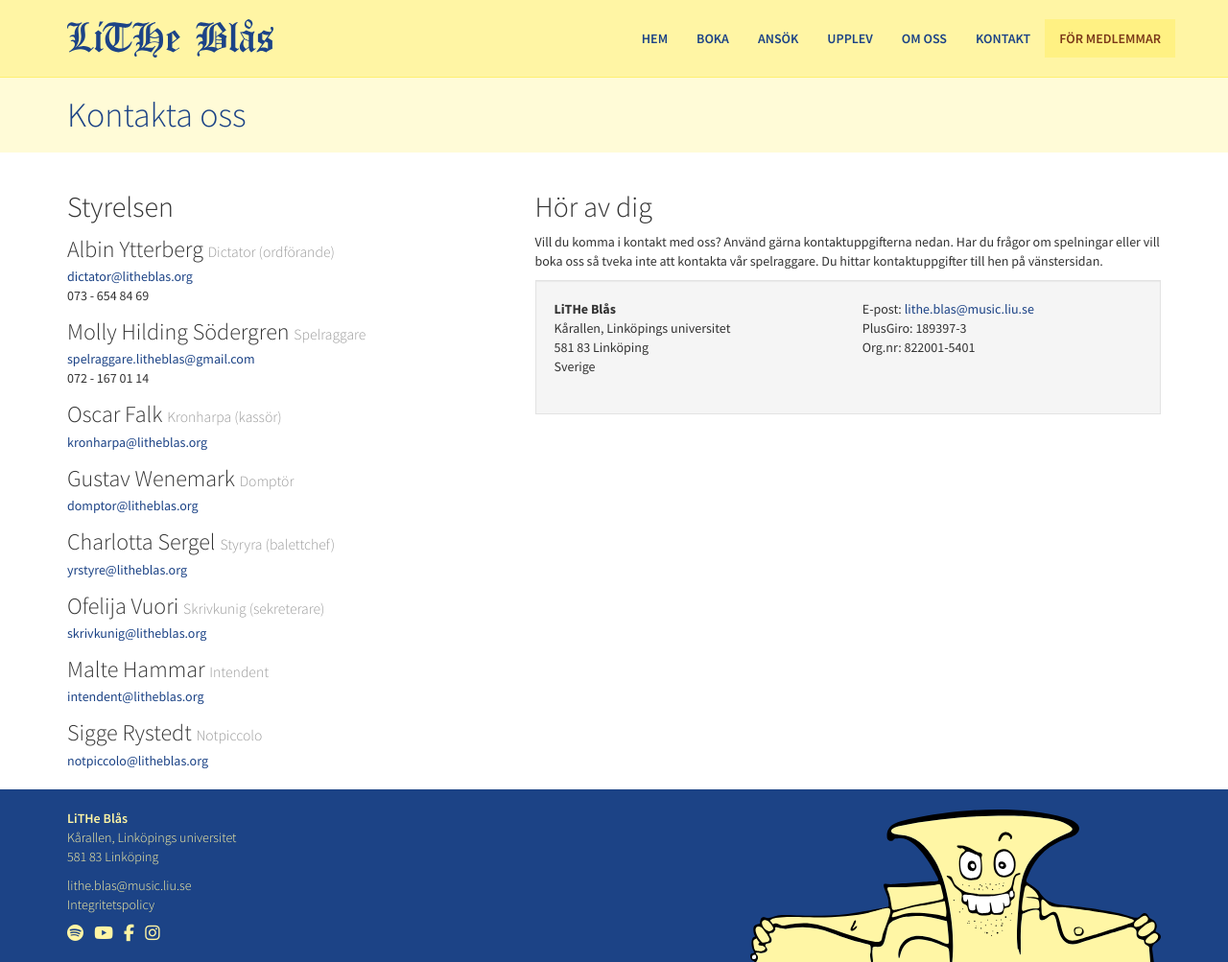
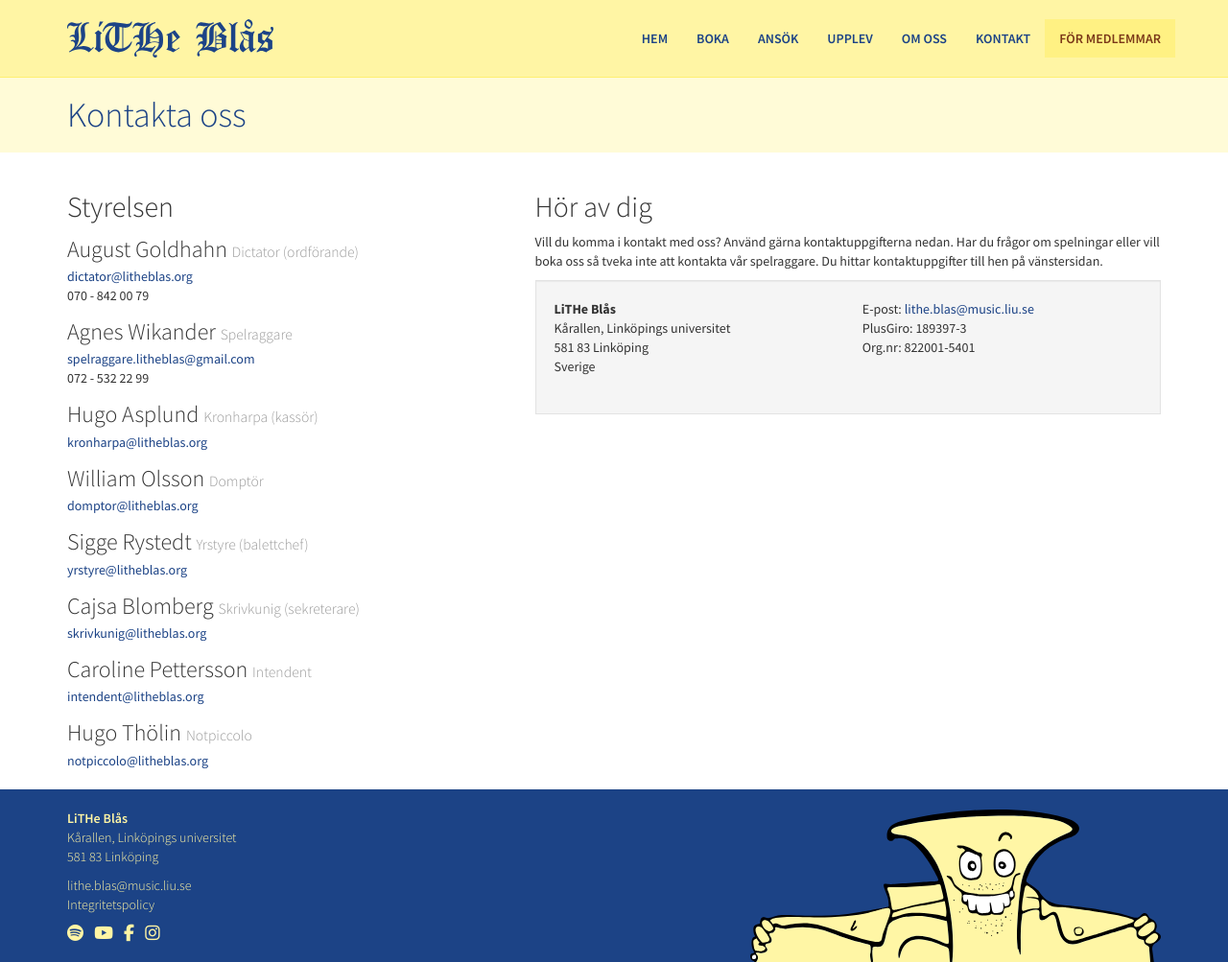
Before and after one commit to litheblas/litheblas.org, a Jekyll site: the page built from _pages/kontakt.md, in a window 1280 px wide and 1003 px high. Shown: the whole window at 96% size. Built offline with Jekyll 4.4.1, drawn with Linux system fonts in a browser that asks for light colours; nearby versions of some CDN libraries.

Commit message:
Updated contact info for 23/24 board members.

```diff
--- a/_layouts/contact.html
+++ b/_layouts/contact.html
@@ -16,58 +16,58 @@ layout: default
 
             <div class="media">
                 <div class="media-body">
-                    <h3 class="media-heading">Albin Ytterberg <small>Dictator (ordförande)</small></h3>
+                    <h3 class="media-heading">August Goldhahn <small>Dictator (ordförande)</small></h3>
                     <a href="mailto:dictator@litheblas.org">dictator@litheblas.org</a><br>
-                    073 - 654 84 69
+                    070 - 842 00 79
                 </div>
             </div>
 
             <div class="media">
                 <div class="media-body">
-                    <h3 class="media-heading">Molly Hilding Södergren <small>Spelraggare</small></h3>
+                    <h3 class="media-heading">Agnes Wikander <small>Spelraggare</small></h3>
                     <a href="mailto:spelraggare.litheblas@gmail.com">spelraggare.litheblas@gmail.com</a><br>
-                    072 - 167 01 14
+                    072 - 532 22 99
                 </div>
             </div>
 
             <div class="media">
                 <div class="media-body">
-                    <h3 class="media-heading">Oscar Falk <small>Kronharpa (kassör)</small></h3>
+                    <h3 class="media-heading">Hugo Asplund <small>Kronharpa (kassör)</small></h3>
                     <a href="mailto:kronharpa@litheblas.org">kronharpa@litheblas.org</a><br>
                 </div>
             </div>
 
             <div class="media">
                <div class="media-body">
-                   <h3 class="media-heading">Gustav Wenemark <small>Domptör</small></h3>
+                   <h3 class="media-heading">William Olsson <small>Domptör</small></h3>
                    <a href="mailto:domptor@litheblas.org">domptor@litheblas.org</a><br>
                </div>
            </div>
 
            <div class="media">
                <div class="media-body">
-                   <h3 class="media-heading">Charlotta Sergel <small>Styryra (balettchef)</small></h3>
+                   <h3 class="media-heading">Sigge Rystedt <small>Yrstyre (balettchef)</small></h3>
                    <a href="mailto:yrstyre@litheblas.org">yrstyre@litheblas.org</a><br>
                 </div>
             </div>
 
             <div class="media">
                 <div class="media-body">
-                    <h3 class="media-heading">Ofelija Vuori <small>Skrivkunig (sekreterare)</small></h3>
+                    <h3 class="media-heading">Cajsa Blomberg <small>Skrivkunig (sekreterare)</small></h3>
                     <a href="mailto:skrivkunig@litheblas.org">skrivkunig@litheblas.org</a><br>
                 </div>
             </div>
 
             <div class="media">
                 <div class="media-body">
-                    <h3 class="media-heading">Malte Hammar <small>Intendent</small></h3>
+                    <h3 class="media-heading">Caroline Pettersson <small>Intendent</small></h3>
                     <a href="mailto:intendent@litheblas.org">intendent@litheblas.org</a><br>
                 </div>
             </div>
 
             <div class="media">
                 <div class="media-body">
-                    <h3 class="media-heading">Sigge Rystedt <small>Notpiccolo</small></h3>
+                    <h3 class="media-heading">Hugo Thölin <small>Notpiccolo</small></h3>
                     <a href="mailto:notpiccolo@litheblas.org">notpiccolo@litheblas.org</a><br>
                 </div>
             </div>
```
